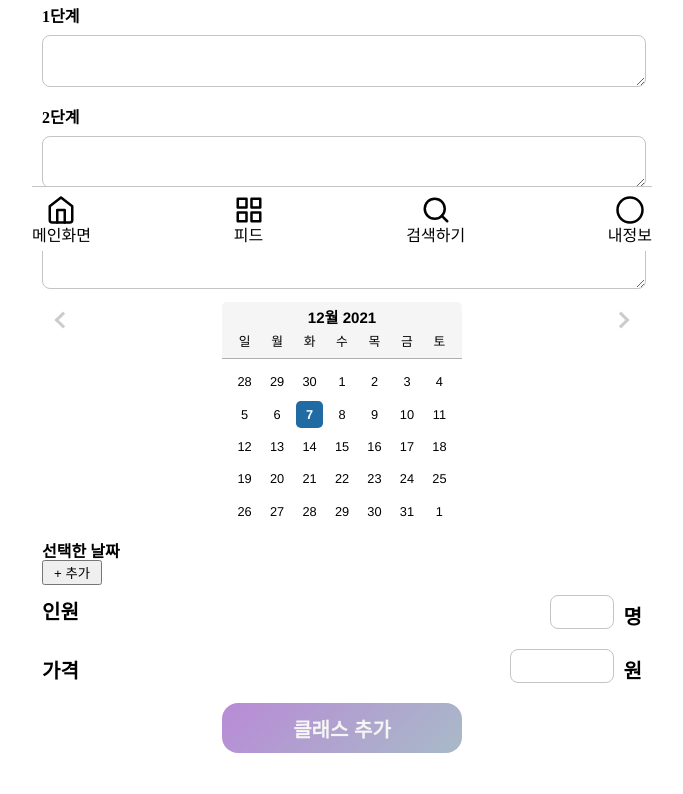
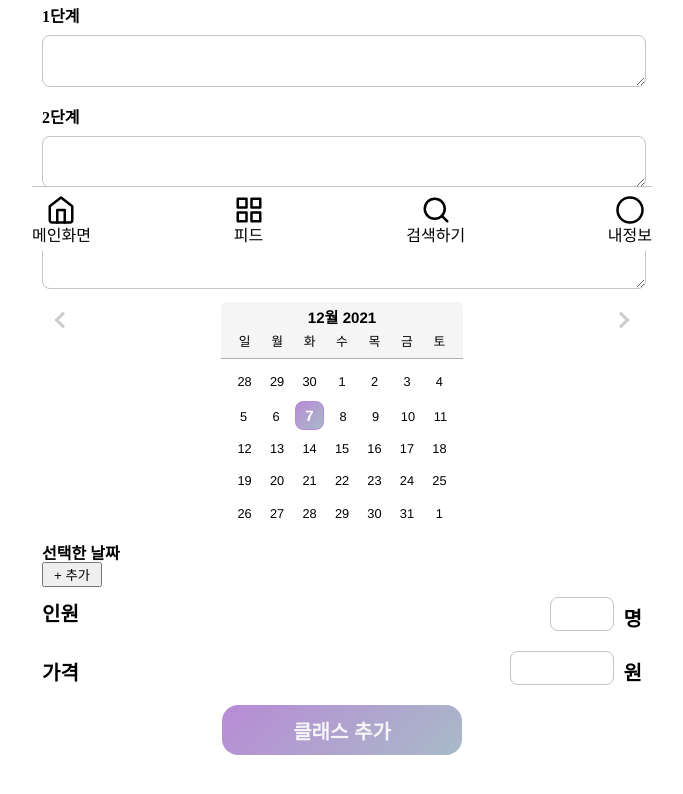
Before and after one commit to prgrms-web-devcourse/Team_DAYZ_DAYZ_FE, a React (Create React App) app: page /upload/products in a window 1280 px wide. Shown: the part 549-1343 px from the top of the page, without its empty margins (298-981 px from the left). Built offline with nearby package versions, Linux system fonts and the light colour scheme.

Commit message:
Design: date picker 스타일 변경

```diff
--- a/src/pages/UploadProductPage/calendar.css
+++ b/src/pages/UploadProductPage/calendar.css
@@ -11,3 +11,12 @@
   height: 40px !important;
   background-color: #f5f5f5;
 }
+.react-datepicker__day--selected {
+  background: linear-gradient(135deg, #b88bd6 0%, #b88bd6 0.01%, #a8bac8 100%);
+  z-index: 1000;
+}
+.react-datepicker__day--today {
+  font-size: 15px;
+  border: solid 1px #b88bd6;
+  border-radius: 8px;
+}
```
